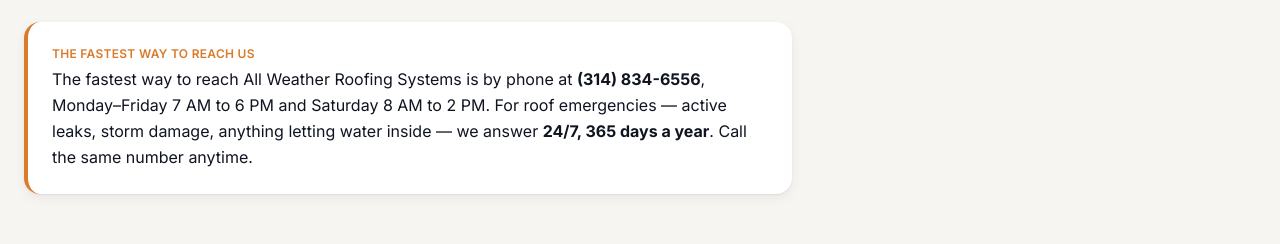
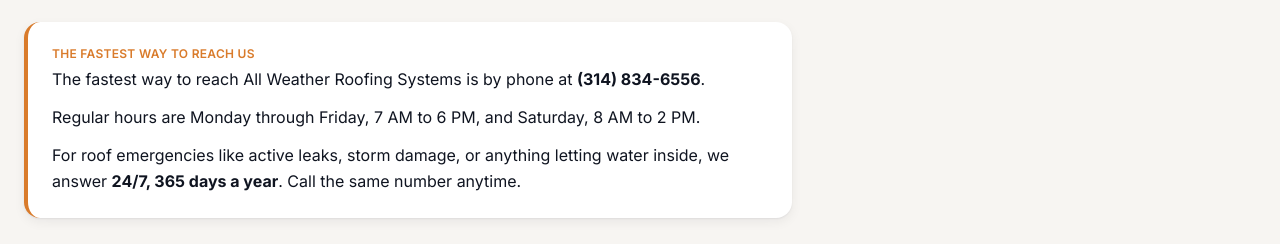
Before and after one commit to RSCHealth/all-weather-roofing, a Next.js app: page /contact in a window 1280 px wide. Shown: the part 240-484 px from the top of the page. Built offline with nearby package versions, Linux system fonts and the light colour scheme; no server answers.

Commit message:
Update page.tsx

```diff
--- a/src/app/(marketing)/contact/page.tsx
+++ b/src/app/(marketing)/contact/page.tsx
@@ -28,7 +28,7 @@
   {
     question: "Do you offer after-hours service?",
     answer:
-      "Yes — we offer 24/7 emergency response, 365 days a year. If you have an active leak, an open hole in your roof, missing shingles after a storm, or any condition that's actively letting water inside, call (314) 834-6556 anytime. A live dispatcher will get a crew rolling. Routine quotes and inspections are scheduled during regular business hours.",
+      "Yes. We offer 24/7 emergency response, 365 days a year. If you have an active leak, an open hole in your roof, missing shingles after a storm, or any condition that's actively letting water inside, call (314) 834-6556 anytime. A live dispatcher will get a crew rolling. Routine quotes and inspections are scheduled during regular business hours.",
   },
   {
     question: "Where's your office?",
@@ -80,14 +80,22 @@
           </h1>
           <div className="mt-6 max-w-3xl">
             <DirectAnswer eyebrow="The fastest way to reach us">
-              <p>
-                The fastest way to reach All Weather Roofing Systems is by
-                phone at <strong>{BUSINESS.phone}</strong>, Monday–Friday 7 AM
-                to 6 PM and Saturday 8 AM to 2 PM. For roof emergencies —
-                active leaks, storm damage, anything letting water inside —
-                we answer <strong>24/7, 365 days a year</strong>. Call the
-                same number anytime.
-              </p>
+              <div className="space-y-3">
+                <p>
+                  The fastest way to reach All Weather Roofing Systems is by
+                  phone at <strong>{BUSINESS.phone}</strong>.
+                </p>
+                <p>
+                  Regular hours are Monday through Friday, 7 AM to 6 PM, and
+                  Saturday, 8 AM to 2 PM.
+                </p>
+                <p>
+                  For roof emergencies like active leaks, storm damage, or
+                  anything letting water inside, we answer{" "}
+                  <strong>24/7, 365 days a year</strong>. Call the same
+                  number anytime.
+                </p>
+              </div>
             </DirectAnswer>
           </div>
         </div>
```
